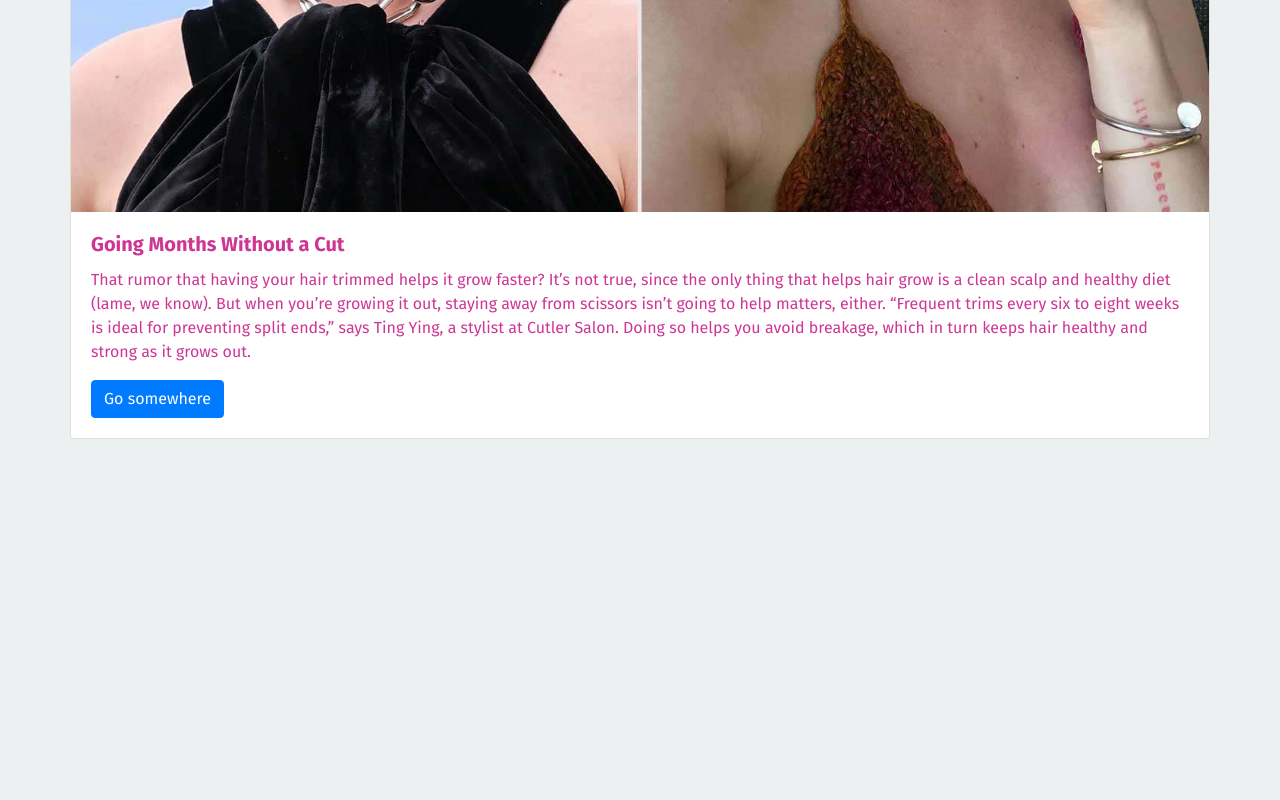
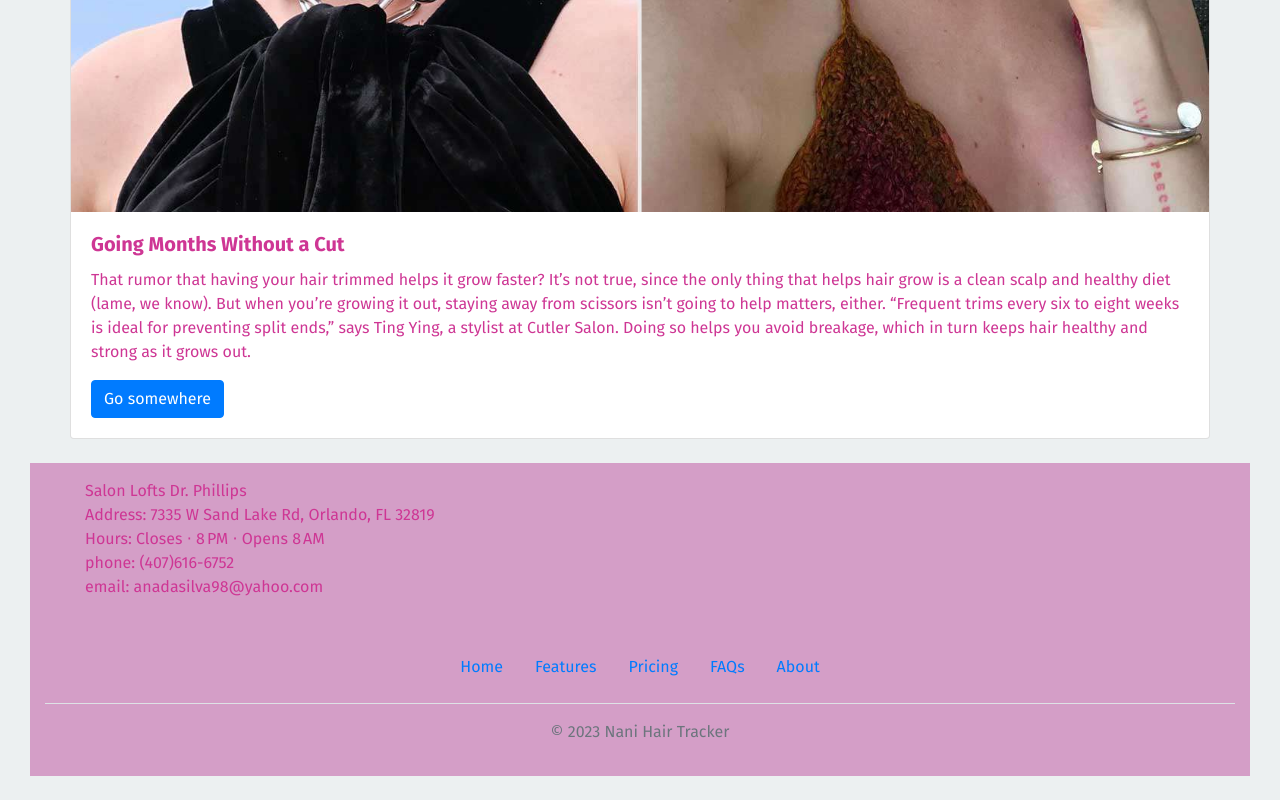
Before and after one commit to oliverLo78/nani-hairstyle-tracker, a plain HTML site: page index.html in a window 1280 px wide. Shown: the part 4990-5790 px from the top of the page. Before the commit the page ends 5429 px from the top, so only its background shows below. Drawn offline with nearby package versions, Linux system fonts and the light colour scheme.

Commit message:
added footer with contact details and nav items

```diff
--- a/index.html
+++ b/index.html
@@ -159,7 +159,26 @@
         </div>
       </div>
     </section>
-
+    </div>
+    <div class="container-fluid">
+      <footer class="col py-3 my-4"style="background-color: #d49ec7">
+      <ul class="justify-content-start pb-4 mb-4">
+        <span>Salon Lofts Dr. Phillips</span><br>
+        <a>Address: 7335 W Sand Lake Rd, Orlando, FL 32819</a><br>
+        <a>Hours: Closes ⋅ 8 PM ⋅ Opens 8 AM</a><br>
+        <a>phone: (407)616-6752</a><br>
+        <a>email: anadasilva98@yahoo.com</a>
+      </ul>
+      <ul class="nav justify-content-center border-bottom pb-3 mb-3">
+       <li class="nav-item"></li>
+       <a href="#" class="nav-link" px-2>Home</a>
+       <a href="#" class="nav-link" px-2>Features</a>
+       <a href="#" class="nav-link" px-2>Pricing</a>
+       <a href="#" class="nav-link" px-2>FAQs</a>
+       <a href="#" class="nav-link" px-2>About</a>
+      </ul>
+      <p class="text-center text-muted">© 2023 Nani Hair Tracker</p>
+      </footer>
     </div>
   </main>
 
```
